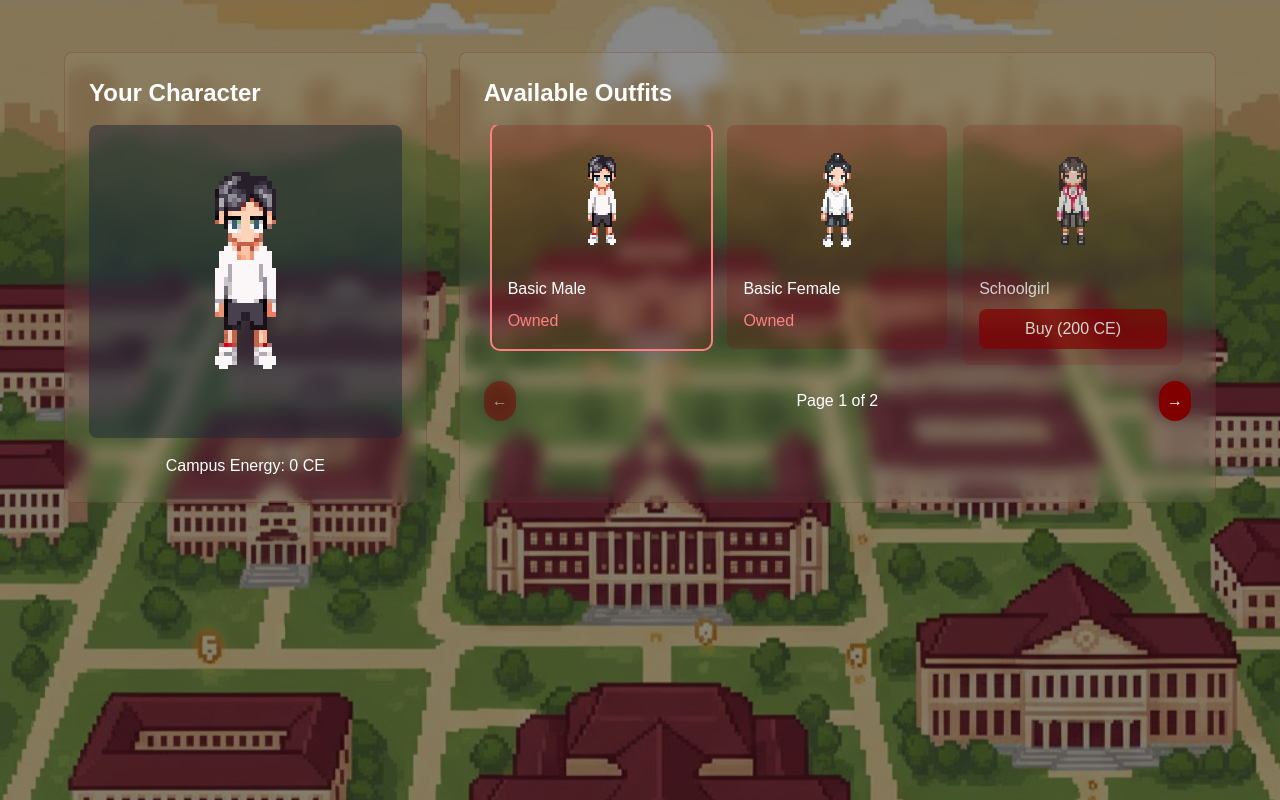
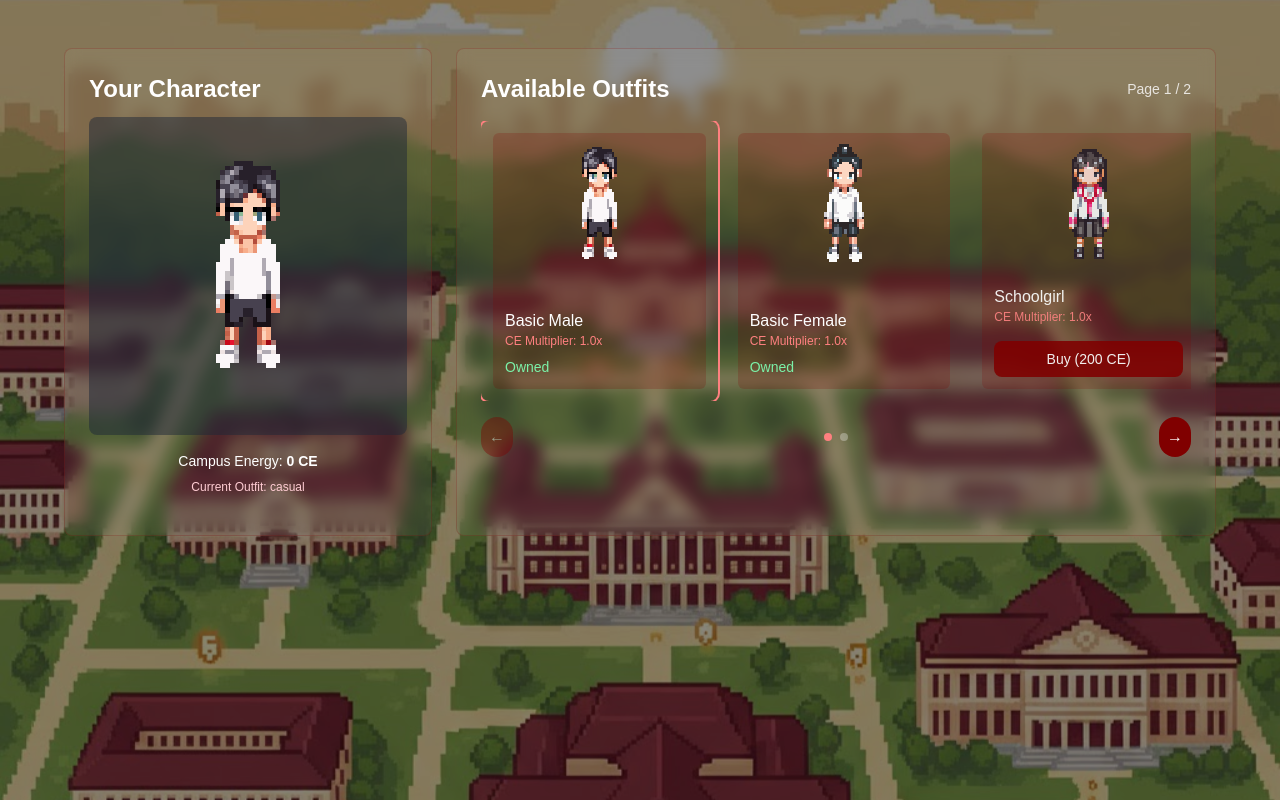
Before and after one commit to aidantiu/ActiveCAMPUS-Go, a Next.js app in the folder activecampus-go/: page /character_customization in a window 1280 px wide. Built offline with nearby package versions, Linux system fonts and the light colour scheme; no server answers; a web font is replaced by a local one.

Commit message:
final fix mobile responsiveness

```diff
--- a/activecampus-go/app/character_customization/page.tsx
+++ b/activecampus-go/app/character_customization/page.tsx
@@ -29,48 +29,12 @@ interface Character {
 }
 
 const outfits: Outfit[] = [
-  {
-    id: 'casual',
-    name: 'Basic Male',
-    price: 100,
-    image: baseMale.src,
-    owned: true
-  },
-  {
-    id: 'female',
-    name: 'Basic Female',
-    price: 100,
-    image: baseFemale.src,
-    owned: true
-  },
-  {
-    id: 'pigtails',
-    name: 'Schoolgirl',
-    price: 200,
-    image: pigtails.src,
-    owned: false
-  },
-  {
-    id: 'madame',
-    name: 'Madame',
-    price: 150,
-    image: madame.src,
-    owned: false
-  },
-  {
-    id: 'male_pup',
-    name: 'Male PUPian',
-    price: 300,
-    image: malePUP.src,
-    owned: false
-  },
-  {
-    id: 'female_pup',
-    name: 'Female PUPian',
-    price: 300,
-    image: femalePUP.src,
-    owned: false
-  }
+  { id: 'casual', name: 'Basic Male', price: 100, image: baseMale.src, owned: true },
+  { id: 'female', name: 'Basic Female', price: 100, image: baseFemale.src, owned: true },
+  { id: 'pigtails', name: 'Schoolgirl', price: 200, image: pigtails.src, owned: false },
+  { id: 'madame', name: 'Madame', price: 150, image: madame.src, owned: false },
+  { id: 'male_pup', name: 'Male PUPian', price: 300, image: malePUP.src, owned: false },
+  { id: 'female_pup', name: 'Female PUPian', price: 300, image: femalePUP.src, owned: false }
 ];
 
 export default function CharacterCustomization() {
@@ -83,10 +47,29 @@ export default function CharacterCustomization() {
   });
   const [selectedOutfit, setSelectedOutfit] = useState('casual');
   const [loading, setLoading] = useState(true);
-  const itemsPerPage = 3;
+
+  // responsive items per page
+  const [itemsPerPage, setItemsPerPage] = useState(3);
   const [currentPage, setCurrentPage] = useState(0);
 
   useEffect(() => {
+    const updateItemsPerPage = () => {
+      const w = window.innerWidth;
+      if (w < 640) setItemsPerPage(1); // mobile
+      else if (w < 1024) setItemsPerPage(2); // tablet
+      else setItemsPerPage(3); // desktop
+      setCurrentPage(0); // reset page when breakpoint changes
+    };
+    updateItemsPerPage();
+    window.addEventListener('resize', updateItemsPerPage);
+    return () => window.removeEventListener('resize', updateItemsPerPage);
+  }, []);
+
+  useEffect(() => {
+    if (!user) {
+      setLoading(false);
+      return;
+    }
     const fetchCharacterData = async () => {
       try {
         const userDoc = await getDoc(doc(db, 'users', user.uid));
@@ -99,9 +82,9 @@ export default function CharacterCustomization() {
           });
           setSelectedOutfit(userData.currentOutfit || 'casual');
         }
-        setLoading(false);
       } catch (error) {
         console.error('Error fetching character data:', error);
+      } finally {
         setLoading(false);
       }
     };
@@ -111,26 +94,18 @@ export default function CharacterCustomization() {
 
   const purchaseOutfit = async (outfit: Outfit) => {
     if (!user) return;
-
     if (character.campusEnergy < outfit.price) {
       alert('Not enough Campus Energy!');
       return;
     }
-
     try {
       const newCE = character.campusEnergy - outfit.price;
-      const newOwnedOutfits = [...character.ownedOutfits, outfit.id];
-
+      const newOwnedOutfits = [...new Set([...character.ownedOutfits, outfit.id])];
       await updateDoc(doc(db, 'users', user.uid), {
         campusEnergy: newCE,
         ownedOutfits: newOwnedOutfits
       });
-
-      setCharacter(prev => ({
-        ...prev,
-        campusEnergy: newCE,
-        ownedOutfits: newOwnedOutfits
-      }));
+      setCharacter(prev => ({ ...prev, campusEnergy: newCE, ownedOutfits: newOwnedOutfits }));
     } catch (error) {
       console.error('Error purchasing outfit:', error);
       alert('Failed to purchase outfit');
@@ -139,16 +114,9 @@ export default function CharacterCustomization() {
 
   const equipOutfit = async (outfitId: string) => {
     if (!user) return;
-
     try {
-      await updateDoc(doc(db, 'users', user.uid), {
-        currentOutfit: outfitId
-      });
-
-      setCharacter(prev => ({
-        ...prev,
-        currentOutfit: outfitId
-      }));
+      await updateDoc(doc(db, 'users', user.uid), { currentOutfit: outfitId });
+      setCharacter(prev => ({ ...prev, currentOutfit: outfitId }));
       setSelectedOutfit(outfitId);
     } catch (error) {
       console.error('Error equipping outfit:', error);
@@ -156,118 +124,125 @@ export default function CharacterCustomization() {
     }
   };
 
-  const totalPages = Math.ceil(outfits.length / itemsPerPage);
+  // pagination based on itemsPerPage
+  const totalPages = Math.max(1, Math.ceil(outfits.length / itemsPerPage));
   const startIndex = currentPage * itemsPerPage;
   const visibleOutfits = outfits.slice(startIndex, startIndex + itemsPerPage);
 
-  const nextPage = () => {
-    setCurrentPage((prev) => (prev + 1) % totalPages);
-  };
+  const nextPage = () => setCurrentPage((p) => Math.min(totalPages - 1, p + 1));
+  const prevPage = () => setCurrentPage((p) => Math.max(0, p - 1));
 
-  const prevPage = () => {
-    setCurrentPage((prev) => (prev - 1 + totalPages) % totalPages);
-  };
-
-  if (loading) {
-    return <div className="flex items-center justify-center h-screen">Loading...</div>;
-  }
+  if (loading) return <div className="flex items-center justify-center h-screen">Loading...</div>;
 
   return (
-    <div className="min-h-screen p-8"
-      style={{
-        backgroundImage: `url(${pup_bg.src})`,
-        backgroundSize: "cover",
-        imageRendering: 'pixelated'
-      }}>
+    <div
+      className="min-h-screen p-4 sm:p-8"
+      style={{ backgroundImage: `url(${pup_bg.src})`, backgroundSize: 'cover', imageRendering: 'pixelated' }}
+    >
       <div className="max-w-6xl mx-auto">
-
-        <div className="grid grid-cols-1 md:grid-cols-3 gap-8 mt-5">
-          {/* Character Preview */}
-          <div className="col-span-1 bg-white/5 rounded-lg p-6 backdrop-blur-sm border border-[#800000]/20">
-            <h2 className="text-2xl font-semibold text-white mb-4">Your Character</h2>
-            <div className="aspect-square bg-gray-800/50 rounded-lg flex items-center justify-center p-4">
+        <div className="grid grid-cols-1 lg:grid-cols-3 gap-6 mt-4">
+          {/* Preview */}
+          <div className="lg:col-span-1 bg-white/5 rounded-lg p-6 backdrop-blur-sm border border-[#800000]/20">
+            <h2 className="text-xl sm:text-2xl font-semibold text-white mb-3">Your Character</h2>
+            <div className="w-28 sm:w-40 md:w-56 lg:w-full mx-auto aspect-square bg-gray-800/50 rounded-lg flex items-center justify-center p-3">
               <Image
                 src={outfits.find(o => o.id === selectedOutfit)?.image || baseMale.src}
                 alt="Character Preview"
-                width={300}
-                height={300}
+                width={400}
+                height={400}
                 className="pixelated w-full h-full object-contain"
                 unoptimized
               />
             </div>
             <div className="mt-4 text-center text-white">
-              <p>Campus Energy: {character.campusEnergy} CE</p>
+              <p className="text-sm">Campus Energy: <span className="font-semibold">{character.campusEnergy} CE</span></p>
+              <p className="text-xs text-rose-200 mt-2">Current Outfit: <span className="font-medium">{character.currentOutfit}</span></p>
+            </div>
+            <div className="mt-4 flex gap-2">
+              {/* Refresh and Profile buttons removed */}
             </div>
           </div>
 
-          {/* Outfit Selection */}
-          <div className="col-span-2 bg-white/5 rounded-lg p-6 backdrop-blur-sm border border-[#800000]/20">
-            <h2 className="text-2xl font-semibold text-white mb-4">Available Outfits</h2>
-            <div className="relative overflow-hidden">
-              {/* Outfit Container with Sliding Animation */}
+          {/* Outfits / Carousel */}
+          <div className="lg:col-span-2 bg-white/5 rounded-lg p-4 sm:p-6 backdrop-blur-sm border border-[#800000]/20">
+            <div className="flex items-center justify-between mb-4">
+              <h2 className="text-xl sm:text-2xl font-semibold text-white">Available Outfits</h2>
+              <div className="text-sm text-white/80">Page {currentPage + 1} / {totalPages}</div>
+            </div>
+
+            <div className="relative">
+              {/* track: visible items */}
+              <div className="overflow-hidden">
                 <div
-                className="transition-transform duration-500 ease-in-out"
-                style={{ transform: `translateX(-${currentPage * 100}%)` }}
+                  className="flex transition-all duration-400 ease-in-out"
+                  style={{ gap: '0.5rem' }}
                 >
-                <div className="flex">
-                  {outfits.map((outfit) => (
+                  {visibleOutfits.map((outfit) => (
                     <div
                       key={outfit.id}
-                      className="min-w-[33.333%] px-2"
+                      className={`rounded-lg p-3 transition-all ${selectedOutfit === outfit.id ? 'ring-2 ring-[#ff8080]' : ''}`}
+                      style={{ flex: `0 0 ${100 / itemsPerPage}%` }}
                     >
                       <div
-                        className={`bg-[#800000]/20 rounded-lg p-4 cursor-pointer transition-all
-                          ${selectedOutfit === outfit.id ? 'ring-2 ring-[#ff8080]' : ''}
-                          ${character.ownedOutfits.includes(outfit.id) ? 'hover:bg-[#800000]/30' : 'opacity-75'}
-                        `}
+                        className={`bg-[#800000]/20 rounded-md p-3 h-full flex flex-col justify-between cursor-pointer ${character.ownedOutfits.includes(outfit.id) ? 'hover:bg-[#800000]/30' : 'opacity-90'}`}
                         onClick={() => character.ownedOutfits.includes(outfit.id) && equipOutfit(outfit.id)}
                       >
-                        <div className="w-full h-32 flex items-center justify-center mb-2">
+                        <div className="flex items-center justify-center h-32 mb-3">
                           <Image
                             src={outfit.image}
                             alt={outfit.name}
-                            width={128}
-                            height={128}
+                            width={160}
+                            height={160}
                             className="pixelated object-contain"
                             unoptimized
                           />
                         </div>
+                        <div>
                           <h3 className="text-white font-medium">{outfit.name}</h3>
+                          <div className="text-xs text-[#ff8080] mb-2">CE Multiplier: 1.0x</div>
                           {!character.ownedOutfits.includes(outfit.id) ? (
                             <button
-                            onClick={(e) => {
-                              e.stopPropagation();
-                              purchaseOutfit(outfit);
-                            }}
-                            className="mt-2 w-full bg-[#800000] hover:bg-[#600000] text-white py-2 px-4 rounded-lg transition-colors"
+                              onClick={(e) => { e.stopPropagation(); purchaseOutfit(outfit); }}
+                              className="mt-2 w-full bg-[#800000] hover:bg-[#600000] text-white py-2 px-4 rounded-lg text-sm"
                             >
                               Buy ({outfit.price} CE)
                             </button>
                           ) : (
-                          <p className="text-[#ff8080] mt-2">Owned</p>
+                            <p className="text-green-300 mt-2 text-sm">Owned</p>
                           )}
+                        </div>
                       </div>
                     </div>
                   ))}
                 </div>
               </div>
 
-              {/* Navigation Controls */}
-              <div className="mt-4 flex justify-between items-center">
+              {/* Nav controls (overlay on small screens, inline on large) */}
+              <div className="mt-4 flex items-center justify-between">
                 <button
                   onClick={prevPage}
-                  className="p-2 rounded-full bg-[#800000] hover:bg-[#600000] text-white transition-colors disabled:opacity-50"
                   disabled={currentPage === 0}
+                  className="p-2 rounded-full bg-[#800000] hover:bg-[#600000] text-white transition-colors disabled:opacity-40"
                 >
                   ←
                 </button>
-                <span className="text-white">
-                  Page {currentPage + 1} of {totalPages}
-                </span>
+
+                {/* paging dots for mobile */}
+                <div className="flex items-center gap-2">
+                  {Array.from({ length: totalPages }).map((_, i) => (
+                    <button
+                      key={i}
+                      onClick={() => setCurrentPage(i)}
+                      className={`w-2 h-2 rounded-full ${currentPage === i ? 'bg-[#ff8080]' : 'bg-white/30'}`}
+                      aria-label={`Go to page ${i + 1}`}
+                    />
+                  ))}
+                </div>
+
                 <button
                   onClick={nextPage}
-                  className="p-2 rounded-full bg-[#800000] hover:bg-[#600000] text-white transition-colors disabled:opacity-50"
                   disabled={currentPage === totalPages - 1}
+                  className="p-2 rounded-full bg-[#800000] hover:bg-[#600000] text-white transition-colors disabled:opacity-40"
                 >
                   →
                 </button>
@@ -275,6 +250,7 @@ export default function CharacterCustomization() {
             </div>
           </div>
         </div>
+
       </div>
     </div>
   );
--- a/activecampus-go/app/dashboard/page.tsx
+++ b/activecampus-go/app/dashboard/page.tsx
@@ -19,6 +19,9 @@ export default function DashboardPage() {
     campusEnergy: 0,
     rank: "--",
   });
+
+  // mobile header toggle
+  const [mobileHeaderOpen, setMobileHeaderOpen] = useState(true);
 
   // Update user stats from profile
   useEffect(() => {
@@ -84,64 +87,110 @@ export default function DashboardPage() {
             backgroundRepeat: 'no-repeat'
           }}
         />
-        {/* Maroon overlay for color theme */}
         <div className="absolute inset-0 bg-gradient-to-br from-rose-950/80 via-red-950/75 to-maroon-950/80" />
       </div>
 
-      {/* CONTENT LAYER */}
       <div className="relative z-10 flex w-full h-full">
-        {/* Sidebar */}
-        <Sidebar />
+        {/* Sidebar hidden on small screens */}
+        <div className="hidden md:flex">
+          <Sidebar />
+        </div>
 
         <div className="flex-1 flex flex-col">
-          {/* Enhanced Header with glassmorphism */}
-          <header className="bg-white/10 backdrop-blur-xl shadow-2xl border-b border-white/20 px-8 py-3">
-            <div className="flex justify-between items-start">
-              {/* Welcome Section */}
+          {/* Mobile compact top navigation */}
+          <div className="md:hidden bg-white/5 backdrop-blur-sm border-b border-white/10 px-4 py-2 flex items-center justify-between">
+            <div className="flex items-center">
+              <button
+                onClick={() => router.push('/dashboard')}
+                className={`px-3 py-1 rounded-md text-white text-sm ${view === 'map' ? 'bg-white/10' : 'hover:bg-white/5'}`}
+              >
+                🗺️ Map
+              </button>
+              <button
+                onClick={() => router.push('/dashboard?view=leaderboards')}
+                className={`ml-2 px-3 py-1 rounded-md text-white text-sm ${view === 'leaderboards' ? 'bg-white/10' : 'hover:bg-white/5'}`}
+              >
+                🏆 LB
+              </button>
+              <button
+                onClick={() => router.push('/dashboard?view=profile')}
+                className={`ml-2 px-3 py-1 rounded-md text-white text-sm ${view === 'profile' ? 'bg-white/10' : 'hover:bg-white/5'}`}
+              >
+                👤 Profile
+              </button>
+            </div>
+
+            {/* toggle header button */}
+            <div className="flex items-center gap-3">
+              <div className="text-sm text-rose-200 hidden sm:block">CE: <span className="font-semibold text-white">{userStats.campusEnergy}</span></div>
+              <button
+                onClick={() => setMobileHeaderOpen(v => !v)}
+                aria-label="Toggle header"
+                className="ml-2 px-2 py-1 rounded-md bg-white/6 hover:bg-white/10 text-white"
+              >
+                {mobileHeaderOpen ? '▲' : '▼'}
+              </button>
+            </div>
+          </div>
+
+          {/* Enhanced Header with responsive stacking */}
+          <header className={`${mobileHeaderOpen ? 'block' : 'hidden'} md:block bg-white/10 backdrop-blur-xl shadow-2xl border-b border-white/20 px-4 md:px-8 py-3 transition-all duration-200`}>
+            <div className="flex flex-col md:flex-row md:items-start md:justify-between gap-4">
               <div className="space-y-1">
-                <h1 className="text-3xl font-bold text-white tracking-tight">Dashboard</h1>
-                <p className="text-rose-200 text-lg">Welcome back, <span className="font-semibold text-white">{userProfile?.displayName || user?.email}</span>!</p>
+                <h1 className="text-2xl md:text-3xl font-bold text-white tracking-tight">Dashboard</h1>
+                <p className="text-rose-200 text-sm md:text-lg">
+                  Welcome back, <span className="font-semibold text-white">{userProfile?.displayName || user?.email}</span>!
+                </p>
               </div>
 
-              {/* Stats Cards */}
-              <div className="flex gap-4">
-                {/* Campus Energy Card */}
-                <div className="bg-gradient-to-br from-amber-500/20 to-orange-600/20 backdrop-blur-lg rounded-2xl px-6 py-4 border border-amber-400/30 shadow-xl min-w-[140px]">
-                  <div className="flex items-center gap-2 mb-[1px]">
-                    <div className="w-2 h-2 bg-amber-400 rounded-full animate-pulse"></div>
-                    <p className="text-xs font-semibold text-amber-200 uppercase tracking-wider">Campus Energy</p>
+              {/* Stats Cards - stack on mobile, row on md+ */}
+              <div className="flex flex-col sm:flex-row gap-3 md:gap-4 items-stretch">
+                <div className="w-full sm:w-auto bg-gradient-to-br from-amber-500/20 to-orange-600/20 backdrop-blur-lg rounded-2xl px-4 py-3 border border-amber-400/30 shadow-xl min-w-0">
+                  <div className="flex items-center justify-between">
+                    <div>
+                      <p className="text-xs font-semibold text-amber-200 uppercase tracking-wider">Campus Energy</p>
+                      <p className="text-xl md:text-2xl font-bold text-white">{userStats.campusEnergy}</p>
+                      <p className="text-xs text-amber-200 mt-1">CE Points</p>
+                    </div>
+                    <div className="hidden sm:flex items-center">
+                      <div className="w-2 h-2 bg-amber-400 rounded-full animate-pulse ml-4" />
+                    </div>
                   </div>
-                  <p className="text-2xl font-bold text-white">{userStats.campusEnergy}</p>
-                  <p className="text-xs text-amber-200 mt-[1px]">CE Points</p>
                 </div>
 
-                {/* Steps Card */}
-                <div className="bg-gradient-to-br from-emerald-500/20 to-green-600/20 backdrop-blur-lg rounded-2xl px-6 py-4 border border-emerald-400/30 shadow-xl min-w-[140px]">
-                  <div className="flex items-center gap-2 mb-[1px]">
-                    <div className="w-2 h-2 bg-emerald-400 rounded-full animate-pulse"></div>
-                    <p className="text-xs font-semibold text-emerald-200 uppercase tracking-wider">Steps Today</p>
+                <div className="w-full sm:w-auto bg-gradient-to-br from-emerald-500/20 to-green-600/20 backdrop-blur-lg rounded-2xl px-4 py-3 border border-emerald-400/30 shadow-xl min-w-0">
+                  <div className="flex items-center justify-between">
+                    <div>
+                      <p className="text-xs font-semibold text-emerald-200 uppercase tracking-wider">Steps Today</p>
+                      <p className="text-xl md:text-2xl font-bold text-white">{userStats.steps.toLocaleString()}</p>
+                      <p className="text-xs text-emerald-200 mt-1">Daily Count</p>
+                    </div>
+                    <div className="hidden sm:flex items-center">
+                      <div className="w-2 h-2 bg-emerald-400 rounded-full animate-pulse ml-4" />
+                    </div>
                   </div>
-                  <p className="text-2xl font-bold text-white">{userStats.steps.toLocaleString()}</p>
-                  <p className="text-xs text-emerald-200 mt-[1px]">Daily Count</p>
                 </div>
 
-                {/* Rank Card */}
-                <div className="bg-gradient-to-br from-violet-500/20 to-purple-600/20 backdrop-blur-lg rounded-2xl px-6 py-4 border border-violet-400/30 shadow-xl min-w-[140px]">
-                  <div className="flex items-center gap-2 mb-[1px]">
-                    <div className="w-2 h-2 bg-violet-400 rounded-full animate-pulse"></div>
-                    <p className="text-xs font-semibold text-violet-200 uppercase tracking-wider">Campus Rank</p>
+                <div className="w-full sm:w-auto bg-gradient-to-br from-violet-500/20 to-purple-600/20 backdrop-blur-lg rounded-2xl px-4 py-3 border border-violet-400/30 shadow-xl min-w-0">
+                  <div className="flex items-center justify-between">
+                    <div>
+                      <p className="text-xs font-semibold text-violet-200 uppercase tracking-wider">Campus Rank</p>
+                      <p className="text-xl md:text-2xl font-bold text-white">#{userStats.rank}</p>
+                      <p className="text-xs text-violet-200 mt-1">Leaderboard</p>
+                    </div>
+                    <div className="hidden sm:flex items-center">
+                      <div className="w-2 h-2 bg-violet-400 rounded-full animate-pulse ml-4" />
+                    </div>
                   </div>
-                  <p className="text-2xl font-bold text-white">#{userStats.rank}</p>
-                  <p className="text-xs text-violet-200 mt-[1px]">Leaderboard</p>
                 </div>
               </div>
             </div>
           </header>
 
           {/* Main Content with subtle frame */}
-          <main className="flex-1 relative overflow-hidden p-6">
+          <main className="flex-1 relative overflow-hidden p-3 md:p-6">
             <div className="h-full bg-white/5 backdrop-blur-sm rounded-3xl border border-white/10 shadow-2xl overflow-hidden">
-              {/* Conditional render: leaderboards or map */}
+              {/* Conditional render: leaderboards, profile or map */}
               {view === 'leaderboards' ? (
                 <LeaderboardsPage />
               ) : view === 'profile' ? (
```
Lines whose indentation alone changed are shown as unchanged.
